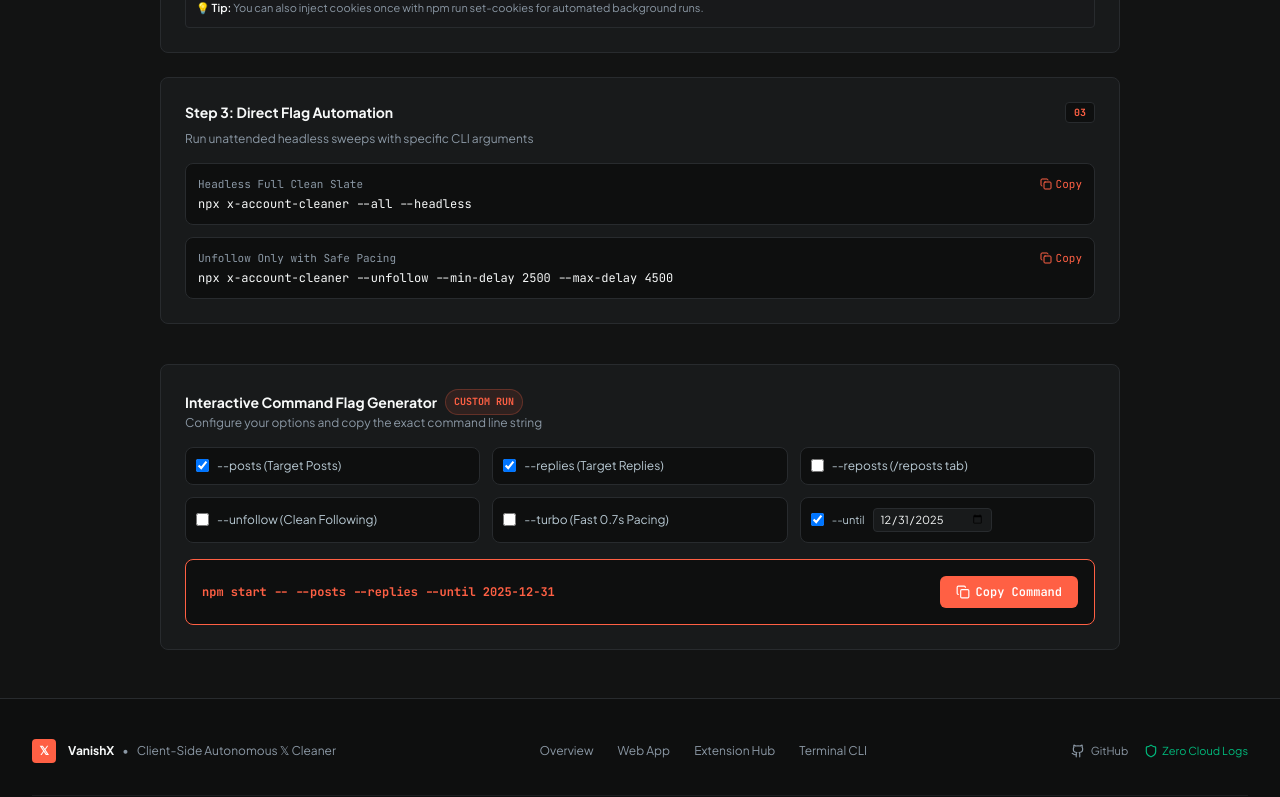
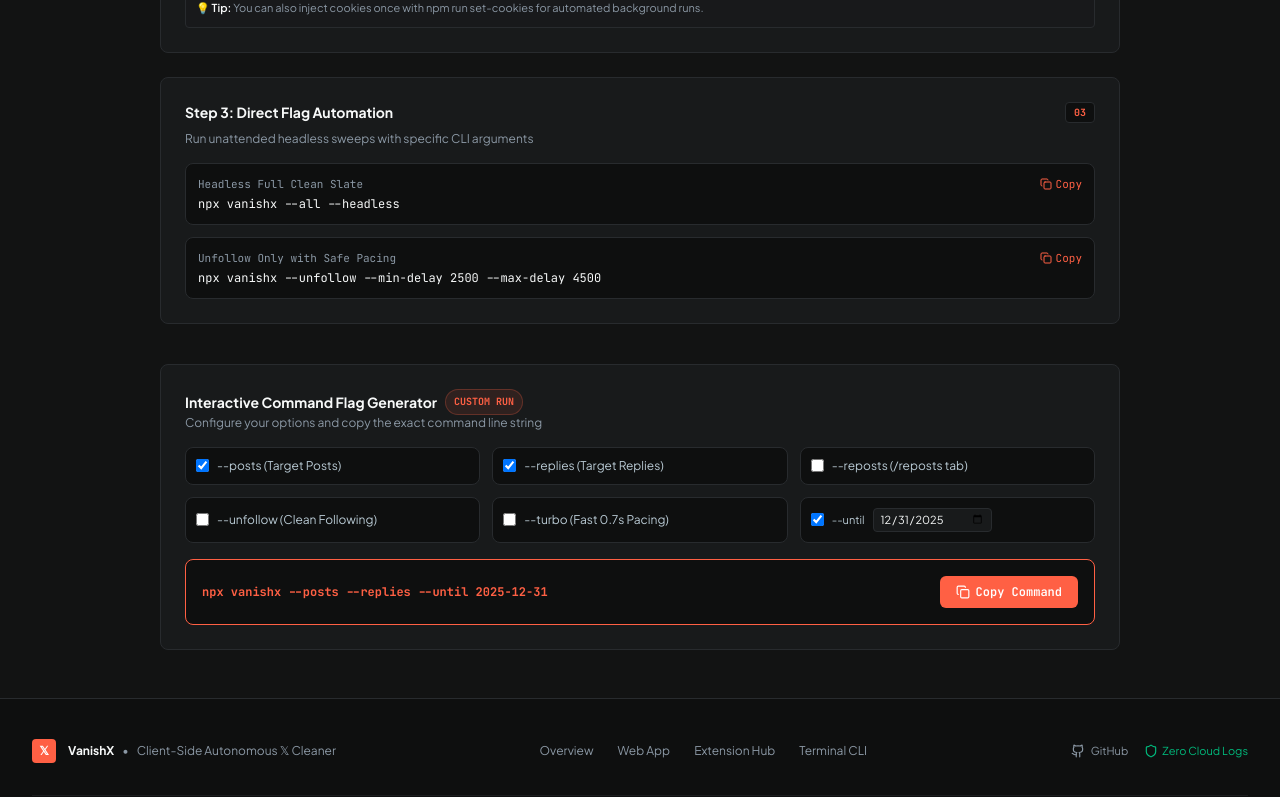
Before and after one commit to Admuad/x-account-cleaner, a Next.js app in the folder web/: page /cli in a window 1280 px wide. Shown: the part 773-1570 px from the top of the page. Built offline with nearby package versions, Linux system fonts and the light colour scheme.

Commit message:
docs(cli): standardize 1-command execution to npx vanishx and vanishx binary

```diff
--- a/web/src/app/cli/page.tsx
+++ b/web/src/app/cli/page.tsx
@@ -27,7 +27,7 @@
 
   // Generate dynamic CLI command
   const generateCommand = () => {
-    const parts = ['npm start --'];
+    const parts = ['npx vanishx'];
     if (flags.posts) parts.push('--posts');
     if (flags.replies) parts.push('--replies');
     if (flags.reposts) parts.push('--reposts');
@@ -43,8 +43,8 @@
       title: 'Step 1: 1-Command Instant Run (Zero Install)',
       desc: 'Run the CLI directly in any terminal without cloning the repository or downloading source code',
       commands: [
-        { label: 'Instant Execution via npx (Recommended)', cmd: 'npx x-account-cleaner' },
-        { label: 'Global CLI Installation', cmd: 'npm install -g x-account-cleaner\nx-account-cleaner' },
+        { label: 'Instant Execution via npx (Recommended)', cmd: 'npx vanishx' },
+        { label: 'Global CLI Installation', cmd: 'npm install -g vanishx\nvanishx' },
       ],
     },
     {
@@ -61,8 +61,8 @@
       title: 'Step 3: Direct Flag Automation',
       desc: 'Run unattended headless sweeps with specific CLI arguments',
       commands: [
-        { label: 'Headless Full Clean Slate', cmd: 'npx x-account-cleaner --all --headless' },
-        { label: 'Unfollow Only with Safe Pacing', cmd: 'npx x-account-cleaner --unfollow --min-delay 2500 --max-delay 4500' },
+        { label: 'Headless Full Clean Slate', cmd: 'npx vanishx --all --headless' },
+        { label: 'Unfollow Only with Safe Pacing', cmd: 'npx vanishx --unfollow --min-delay 2500 --max-delay 4500' },
       ],
     },
   ];
```
